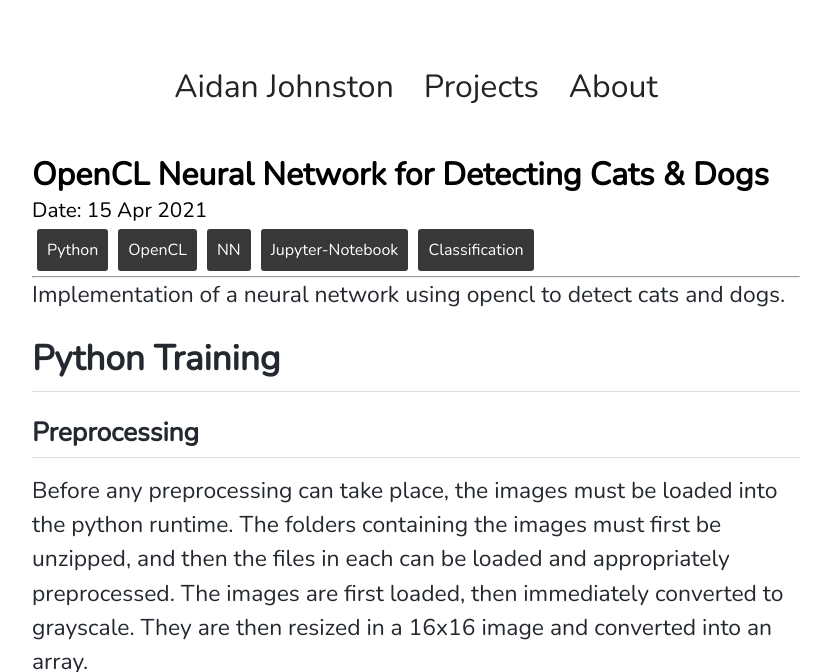
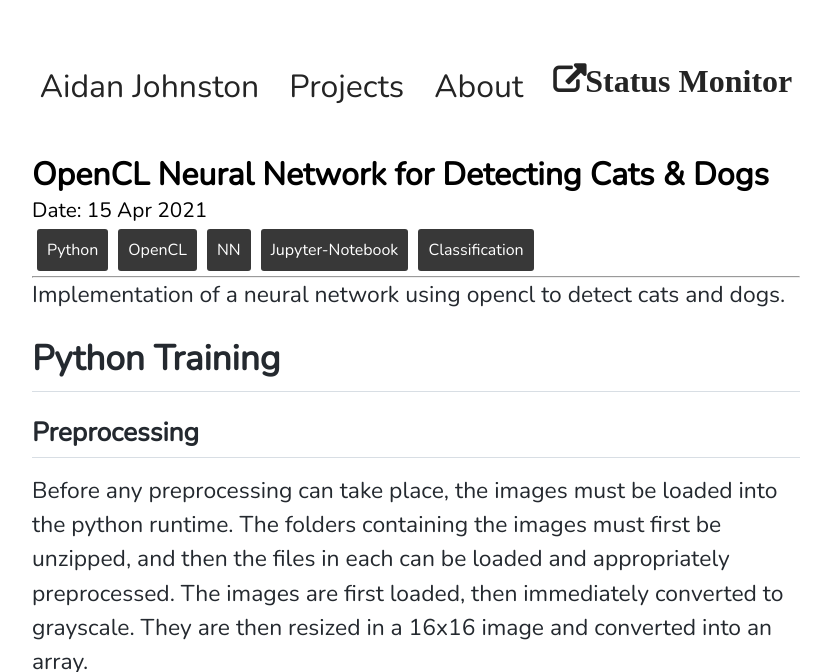
Before and after one commit to AidanJohnston/AidanJohnston.github.io, a Jekyll site: the page built from _posts/2021-04-15-catDog.md, in a window 1280 px wide and 900 px high, cut to the strip 0-672 px from the top of the window. Shown: the whole strip, without its empty margins (224-1055 px from the left). Built offline with Jekyll 4.4.1, drawn with Linux system fonts in a browser that asks for light colours.

Commit message:
add status site

```diff
--- a/_includes/navigation.html
+++ b/_includes/navigation.html
@@ -4,4 +4,5 @@
           {{ item.name }}
         </a>
     {% endfor %}
+    <a href="https://status.aidanjohnston.ca" style="font-weight: bolder;" class="fa fa-external-link" target="_blank">Status Monitor</a>
 </nav>
```
